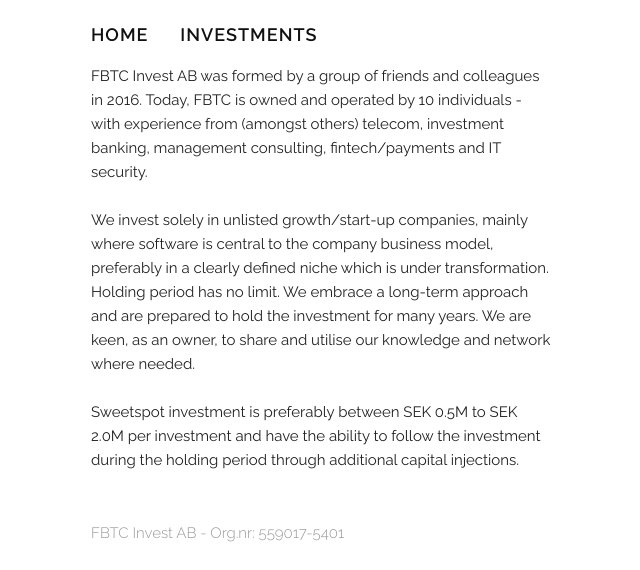
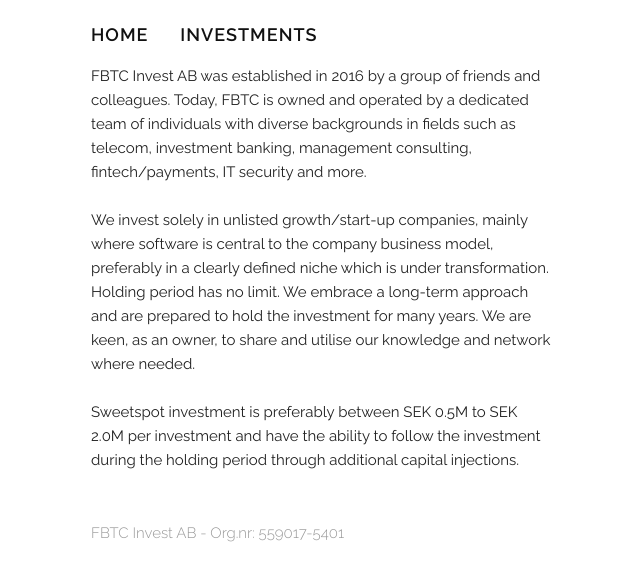
Before and after one commit to ptorner/fbtc-website, a plain HTML site: page index.html in a window 1280 px wide. Shown: the part 254-824 px from the top of the page, without its empty margins (69-709 px from the left). Drawn offline with Linux system fonts and the light colour scheme.

Commit message:
Update index.html

```diff
--- a/index.html
+++ b/index.html
@@ -41,8 +41,7 @@
       <div class="one-half column" style="margin-top: 2%">
         <a class="button" href="/">home</a>
         <a class="button" href="investments.html">investments</a>
-        <p>FBTC Invest AB was formed by a group of friends and colleagues in 2016. Today, FBTC is owned and operated by 10 individuals - with experience from (amongst others) telecom,
-          investment banking, management consulting, fintech/payments and IT security. <br><br>
+        <p>FBTC Invest AB was established in 2016 by a group of friends and colleagues. Today, FBTC is owned and operated by a dedicated team of individuals with diverse backgrounds in fields such as telecom, investment banking, management consulting, fintech/payments, IT security and more.<br><br>
 
           We invest solely in unlisted growth/start-up companies, mainly where software is central to the company business model, preferably in a clearly defined niche which is under transformation. Holding period has no limit. We embrace a long-term approach and are prepared to hold the investment for many years. We are keen, as an owner, to share and utilise our knowledge and network where needed.<br><br>
 
```
